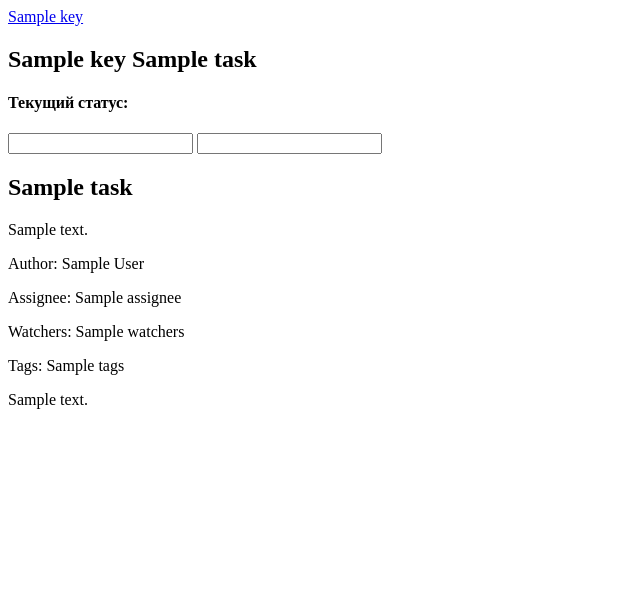
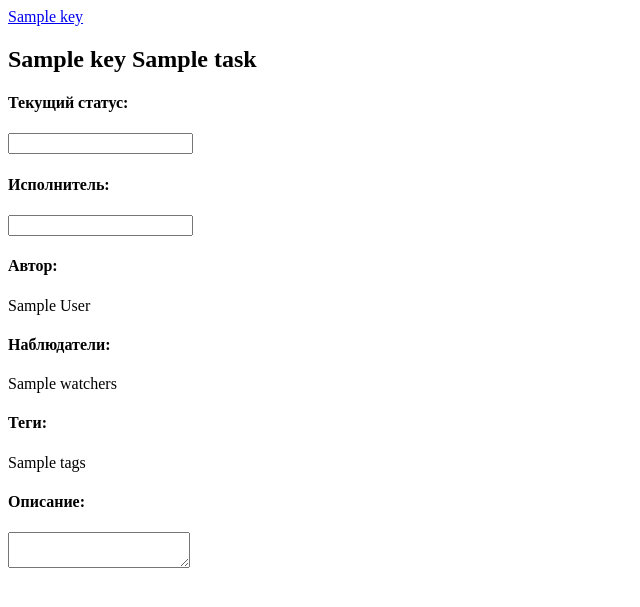
Before and after one commit to vtitoff/task_tracker, a Django app: template app/tracker/templates/task_detail.html in a window 1280 px wide. Shown: the top 607 px of the page, without its empty margins (0-640 px from the left). Run offline with Django 4.2, Linux system fonts and the light colour scheme; the template is opened without the code that fills it: most values are stand-ins (such as "Sample title", 1, 10 or a date in 2020); form fields are guessed from the names that the template uses.

Commit message:
Добавить возможность редактировать описание задач

```diff
--- a/app/tracker/templates/task_detail.html
+++ b/app/tracker/templates/task_detail.html
@@ -8,11 +8,26 @@
 <a href="{% url 'queue' task.queue.key %}">{{task.queue.key}}</a>
 <h2>{{task.key}} {{task.subject}}</h2>
 <div class="status-section">
-  <h4>Текущий статус:</h4>
     <form method="post">
         {% csrf_token %}
+
+        <h4>Текущий статус:</h4>
         {{ status_form.status }}
-    {{ assignee_form.assignee }}
+
+        <h4>Исполнитель:</h4>
+        <p>{{ assignee_form.assignee }}</p>
+
+        <h4>Автор:</h4>
+        <p>{{task.author}}</p>
+
+        <h4>Наблюдатели:</h4>
+        <p>{{task.watchers}}</p>
+
+        <h4>Теги:</h4>
+        <p>{{task.tags}}</p>
+
+        <h4>Описание:</h4>
+        <p>{{description_form.description}}</p>
 
         {% if messages %}
         <div class="status-messages">
@@ -25,13 +40,5 @@
         {% endif %}
     </form>
 </div>
-<h2>{{ task.subject }}</h2>
-<p>{{ task.description }}</p>
-<p>Author: {{task.author}}</p>
-<p>Assignee: {{task.assignee}}</p>
-<p>Watchers: {{task.watchers}}</p>
-<p>Tags: {{task.tags}}</p>
-<p></p>
-<p>{{task.description}}</p>
 </body>
 </html>
```
Also changed, not shown: app/tracker/forms.py (+7 -0 lines), app/tracker/views.py (+7 -2 lines). Lines whose indentation alone changed are shown as unchanged.
